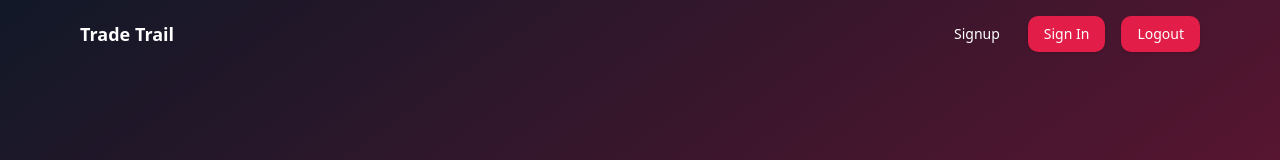
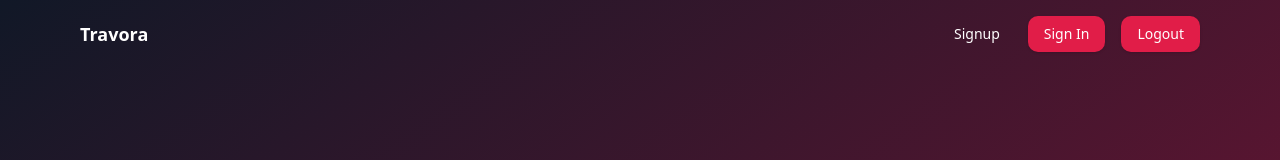
Before and after one commit to shivaacodes/Travora, a Next.js app: page / in a window 1280 px wide. Shown: the top 160 px of the page. Built offline with nearby package versions, Linux system fonts and the light colour scheme.

Commit message:
homepage ui better

```diff
--- a/src/components/custom/Appbar.tsx
+++ b/src/components/custom/Appbar.tsx
@@ -15,7 +15,7 @@ export function Appbar({ isSpectator = false }) {
         }}
         className="flex flex-col justify-center text-lg font-bold text-white hover:cursor-pointer"
       >
-        Trade Trail
+        Travora
       </div>
       <div className="flex items-center gap-x-4">
         {isSpectator && (
```
Also changed, not shown: 1 other file (tests, documents, lock files or other folders).
